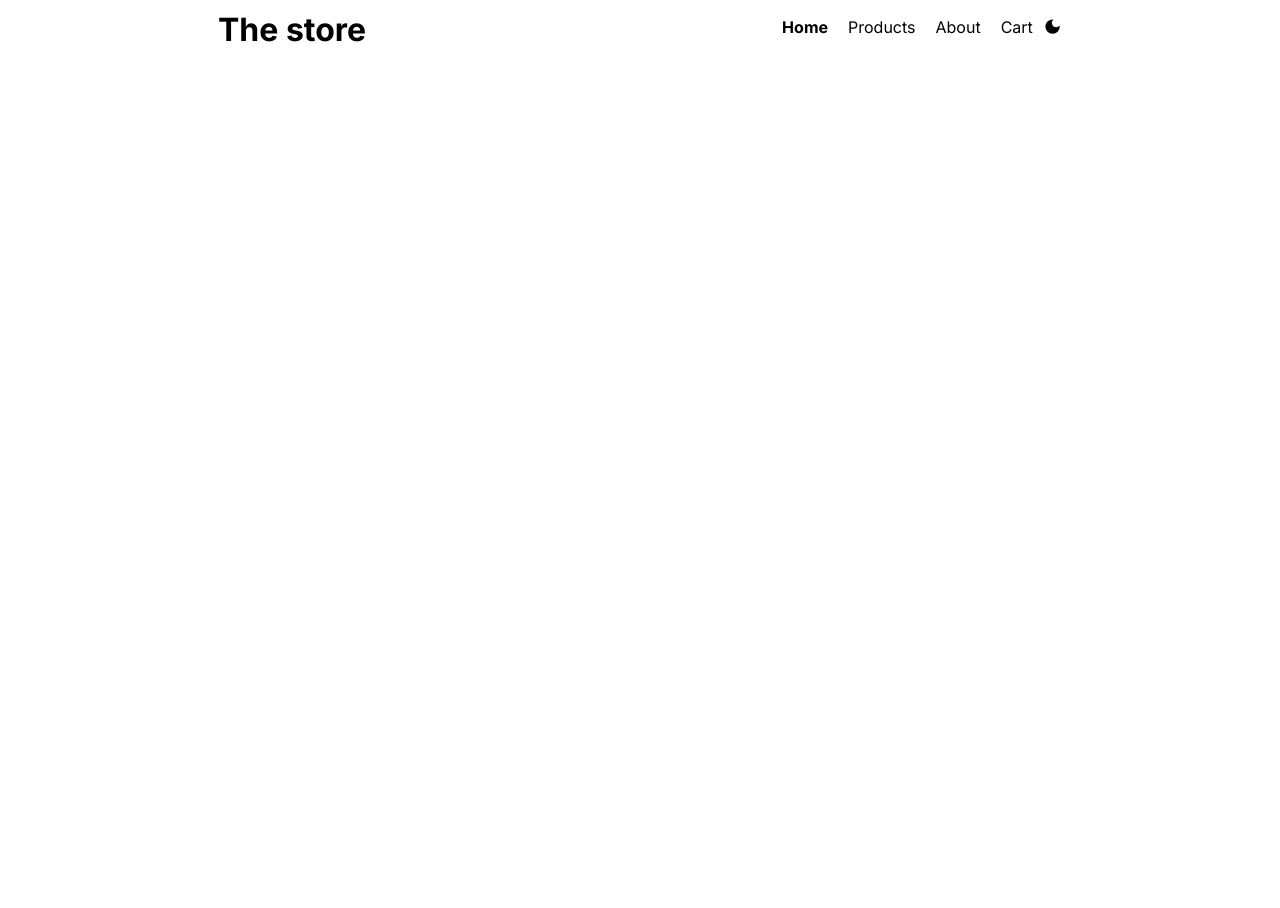
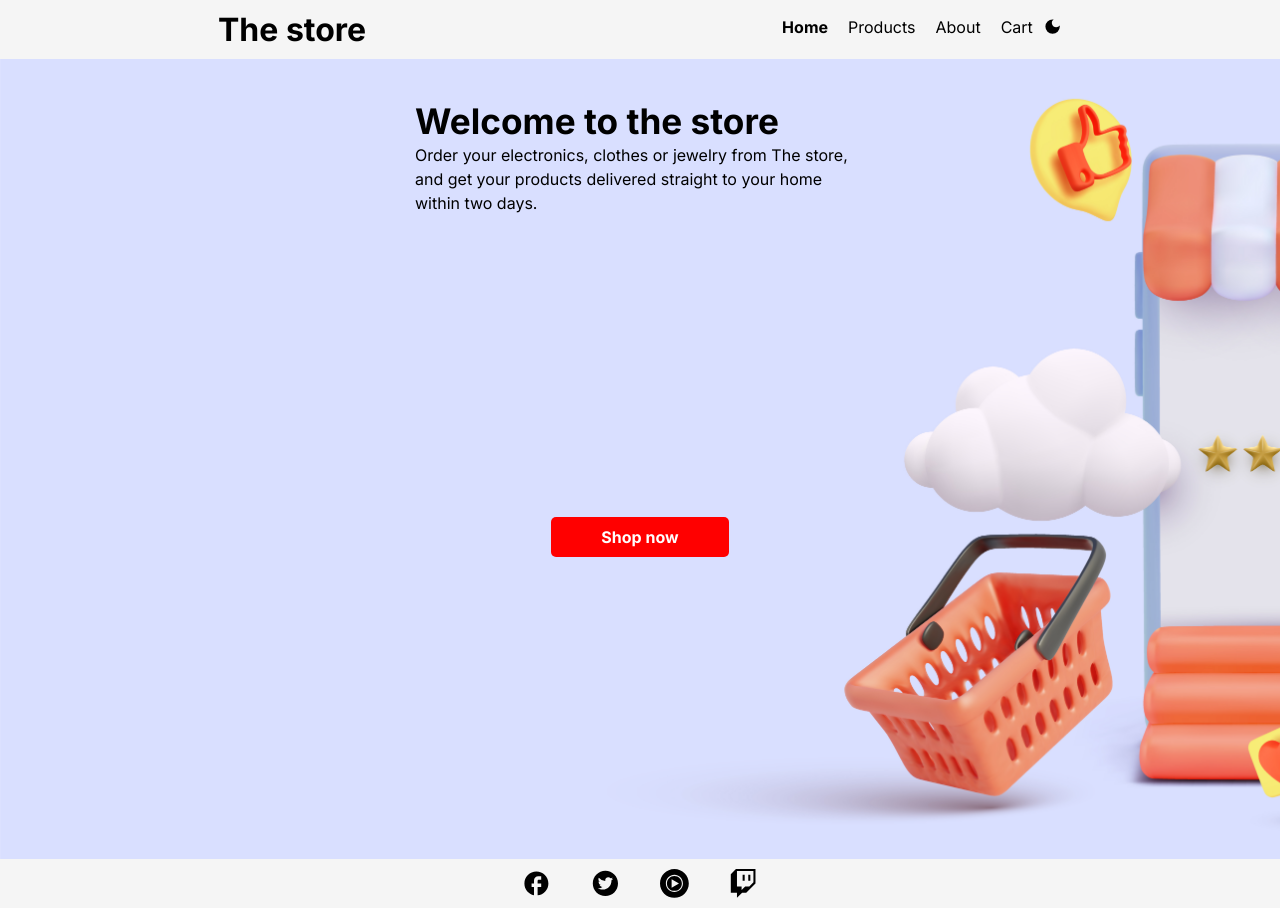
Before and after one commit to Jean-Christoffer/ReactStore, a React (Vite) app: page / in a window 1280 px wide. Before the commit the page ends 800 px from the top, so only its background shows below. Built offline with nearby package versions, Linux system fonts and the light colour scheme.

Commit message:
landing page

```diff
--- a/src/App.jsx
+++ b/src/App.jsx
@@ -5,19 +5,25 @@ import About from './components/About.jsx'
 import Cart from './components/Cart.jsx'
 import Products from './components/Products.jsx'
 import Home from './components/Home.jsx'
+import ProductDetails from './components/ProductDetails.jsx'
+import Footer from './components/Footer.jsx'
 function App() {
 
 
   return (
     <>
     <BrowserRouter>
+    <div className="content-container">
       <Nav/>
       <Routes>
         <Route path='/' element={<Home/>}></Route>
         <Route path='/products' element={<Products/>}></Route>
+        <Route path='/products/:id' element={<ProductDetails/>}></Route>
         <Route path='/about' element={<About/>}></Route>
         <Route path='/cart' element={<Cart/>}></Route>
       </Routes>
+      </div>
+      <Footer/>
       </BrowserRouter>
     </>
   )
--- /dev/null
+++ b/src/components/Footer.jsx
@@ -0,0 +1,11 @@
+import {MdFacebook} from 'react-icons/md'
+import {AiFillTwitterCircle} from 'react-icons/ai'
+import {SiYoutubemusic} from 'react-icons/si'
+import {BsTwitch} from 'react-icons/bs'
+export default function Footer(){
+    return(
+    <>
+        <footer><MdFacebook/><AiFillTwitterCircle/><SiYoutubemusic/><BsTwitch/></footer>
+    </>
+    )
+}
--- a/src/components/Home.jsx
+++ b/src/components/Home.jsx
@@ -1,3 +1,17 @@
+import {Link} from 'react-router-dom'
 export default function Home(){
-    return(<></>)
+    return(
+    <>
+    <div className='home-container'>
+        <article>
+            <h1>Welcome to the store</h1>
+            <p>Order your electronics, clothes or jewelry from The store, and get your products delivered straight to your home within two days.</p>
+        </article>
+        <div className='cta-container'>
+            <Link className='cta' to='/products'>Shop now</Link>
+        </div>
+    </div>
+
+    </>
+    )
 }
--- a/src/components/NavBar.jsx
+++ b/src/components/NavBar.jsx
@@ -1,5 +1,5 @@
 import React, {useState, useEffect} from 'react';
-import {NavLink} from 'react-router-dom'
+import {NavLink, Link} from 'react-router-dom'
 import { MdDarkMode, MdOutlineLightMode } from 'react-icons/md';
 import Button from './Button.jsx'
 
@@ -13,7 +13,7 @@ export default function NavBar(props){
     return(
         <>
             <header>
-                <h1>The store</h1>
+                <Link to='/'><h1>The store</h1></Link>
                 <nav>
                     <ul>
                         <li><NavLink to='/' className={({ isActive })=> isActive ? 'active' : '' }>Home</NavLink></li>
--- a/src/components/Product.jsx
+++ b/src/components/Product.jsx
@@ -1,17 +1,20 @@
 import {Link} from 'react-router-dom'
+import Button from './Button.jsx'
 export default function Product({details}){
     return(
     <>
         <div className='product-card'>
-            <div className='img-container'>
-                <img src={details.image} />
-            </div>
+            <Link to={`/products/${details.id}`}>
+               <div className='img-container'>
+                    <img src={details.image} />
+                </div>
+            </Link>
             <div className='content-block'>
                 <h2 className='product-title'>{details.title}</h2>
                 <p className='rating'>Rating: {details.rating.rate}</p>
                 <div className='price-container'>
                     <p>$ {details.price}</p>
-                    <Link>Details</Link>
+                    <Button extraClass = {'add-to-cart-btn'}>Add to cart</Button>
                 </div>
             </div>
         </div>
--- a/src/components/ProductDetails.jsx
+++ b/src/components/ProductDetails.jsx
@@ -1,4 +1,40 @@
-import { useOutletContext } from "react-router-dom";
+import { useParams } from "react-router-dom";
+import { useEffect,useState } from "react";
+import Loader from "./Loader.jsx";
+import Button from './Button.jsx'
 export default function ProductDetails(){
-    return(<></>)
+    const params = useParams()
+    const [isLoading, setIsLoading] = useState(false)
+    const [product ,setProduct] = useState({})
+    useEffect(()=>{
+        setIsLoading(true)
+        fetch(`https://fakestoreapi.com/products/${params.id}`)
+            .then(res=> res.json())
+            .then(data => {
+                setProduct(data)
+            })
+            .catch(error => console.log(error))
+            .finally(()=> setIsLoading(false))
+    },[])
+
+    return(
+    <>
+    <div className='products-row'>
+    {isLoading && <Loader/>}
+    <div className='product-card' key = {product.id}>
+               <div className='img-container'>
+                    <img src={product.image} />
+                </div>
+            <div className='content-block'>
+                <h2 className='product-title'>{product.title}</h2>
+                <p className="description">{product.description}</p>
+                <div className='price-container'>
+                    <p>$ {product.price}</p>
+                    <Button extraClass = {'add-to-cart-btn'}>Add to cart</Button>
+                </div>
+            </div>
+        </div>
+    </div>
+    </>
+    )
 }
--- a/src/index.css
+++ b/src/index.css
@@ -2,6 +2,10 @@
   margin: 0;
   padding: 0;
   box-sizing: border-box;
+}
+.content-container{
+  min-height: calc(100vh - 34px);
+
 }
 html{
   height: 100%;
@@ -11,6 +15,7 @@ html{
 body{
   min-height: 100vh;
   background: white;
+
 }
 body.dark{
   color: white;
@@ -21,6 +26,7 @@ header{
   justify-content: space-around;
   align-items: center;
   padding: 10px;
+  background: #f5f5f5;
 }
 ul{
   display: flex;
@@ -56,6 +62,14 @@ button{
 .btn.dark{
   color: white;
 }
+.add-to-cart-btn{
+  border-radius: 10px;
+  padding: 8px;
+  background-color: #4285F4;
+  outline: none;
+  border: none;
+  font-size: 1rem;
+}
 .products-row{
   display: flex;
   flex-wrap: wrap;
@@ -76,7 +90,7 @@ button{
 img{
   max-width: 100%;
   display: block;
-  max-height: 100%
+  max-height: 100%;
 }
 .product-title{
   font-size: 14px;
@@ -90,12 +104,7 @@ img{
   justify-content: center;
 
 }
-.product-card a{
-  padding: 10px 30px;
-  background: rgb(98, 98, 172);
-  border-radius: 15px;
 
-}
 .price-container{
   display: flex;
   justify-content: space-around;
@@ -118,7 +127,10 @@ img{
   max-width: 200px;
   margin: 10px;
 }
-
+.description{
+  margin-top: 10px;
+  font-size: 15px;
+}
 .spinner {
   animation: rotator 1.4s linear infinite;
   position: fixed;
@@ -169,3 +181,47 @@ img{
       transform: rotate(450deg);
   }
 }
+footer{
+  background-color: #f5f5f5;
+  padding: 10px;
+  position: relative;
+  left: 0;
+  bottom: 0;
+  display: flex;
+  align-items: center;
+  font-size: 1.8rem;
+  justify-content: center;
+  gap:40px;
+}
+.cta{
+  padding: 10px 50px;
+  background: red;
+  border-radius: 5px;
+  color: white;
+  font-weight: bold;
+  -webkit-border-radius: 5px;
+  -moz-border-radius: 5px;
+  -ms-border-radius: 5px;
+  -o-border-radius: 5px;
+}
+.home-container{
+  background-image: url('/public/store_9.jpg');
+  background-repeat: no-repeat;
+  background-size: cover;
+  height: 100vh;
+  display: grid;
+
+}
+article{
+max-width: 450px;
+line-height: 150%;
+margin-top: 50px;
+justify-self: center;
+}
+article h1{
+  font-size: 2.2rem;
+  margin-bottom: 10px;
+}
+.cta-container{
+  justify-self: center;
+}
```
Also changed, not shown: src/components/Cart.jsx (+6 -1 lines), public/store_9.jpg (added).
